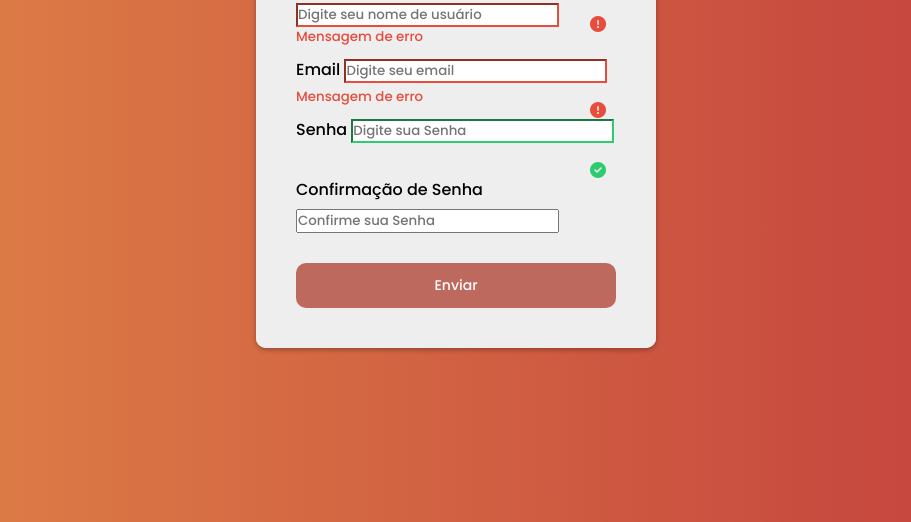
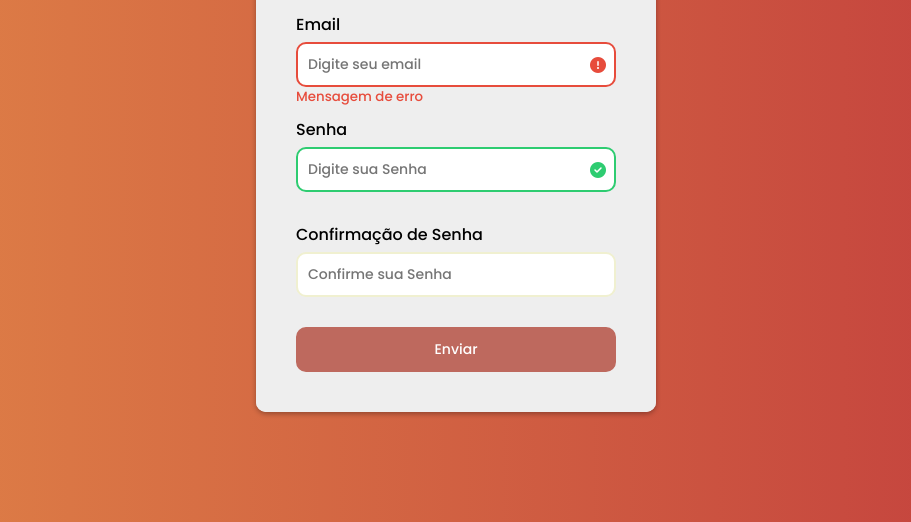
Before and after one commit to gordao-dev/Formulario, a plain HTML site: page index.html in a window 1280 px wide. Shown: the part 278-800 px from the top of the page, without its empty margins (184-1095 px from the left). Drawn offline with Linux system fonts and the light colour scheme.

Commit message:
fix(Style.css): fix class name for input

```diff
--- a/Style.css
+++ b/Style.css
@@ -42,7 +42,7 @@ body {
     margin-bottom: 5px;
 }
 
-.form control input {
+.form-control input {
     border: 2px solid #f0f0d0;
     display: block;
     border-radius: 10px;
```
